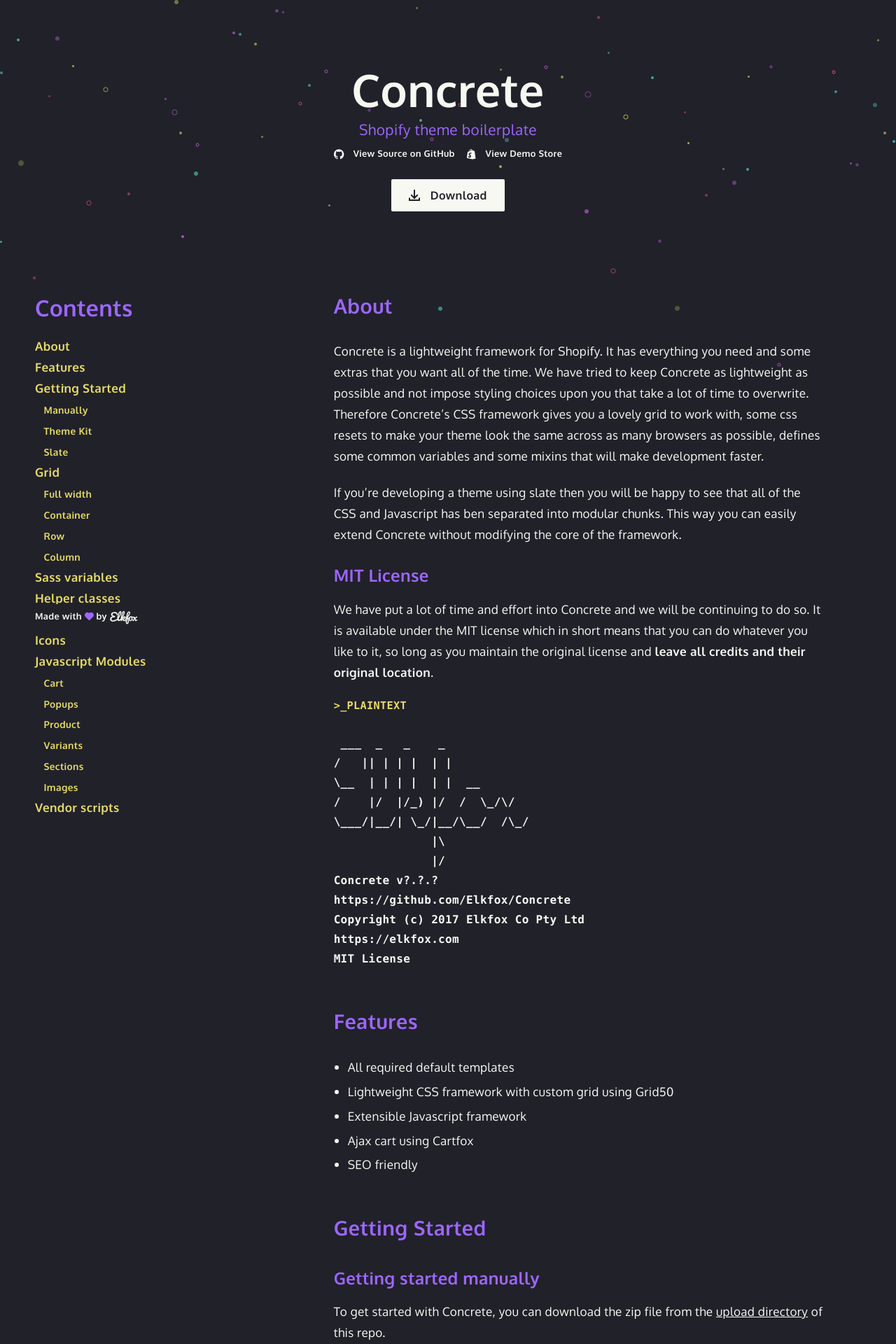
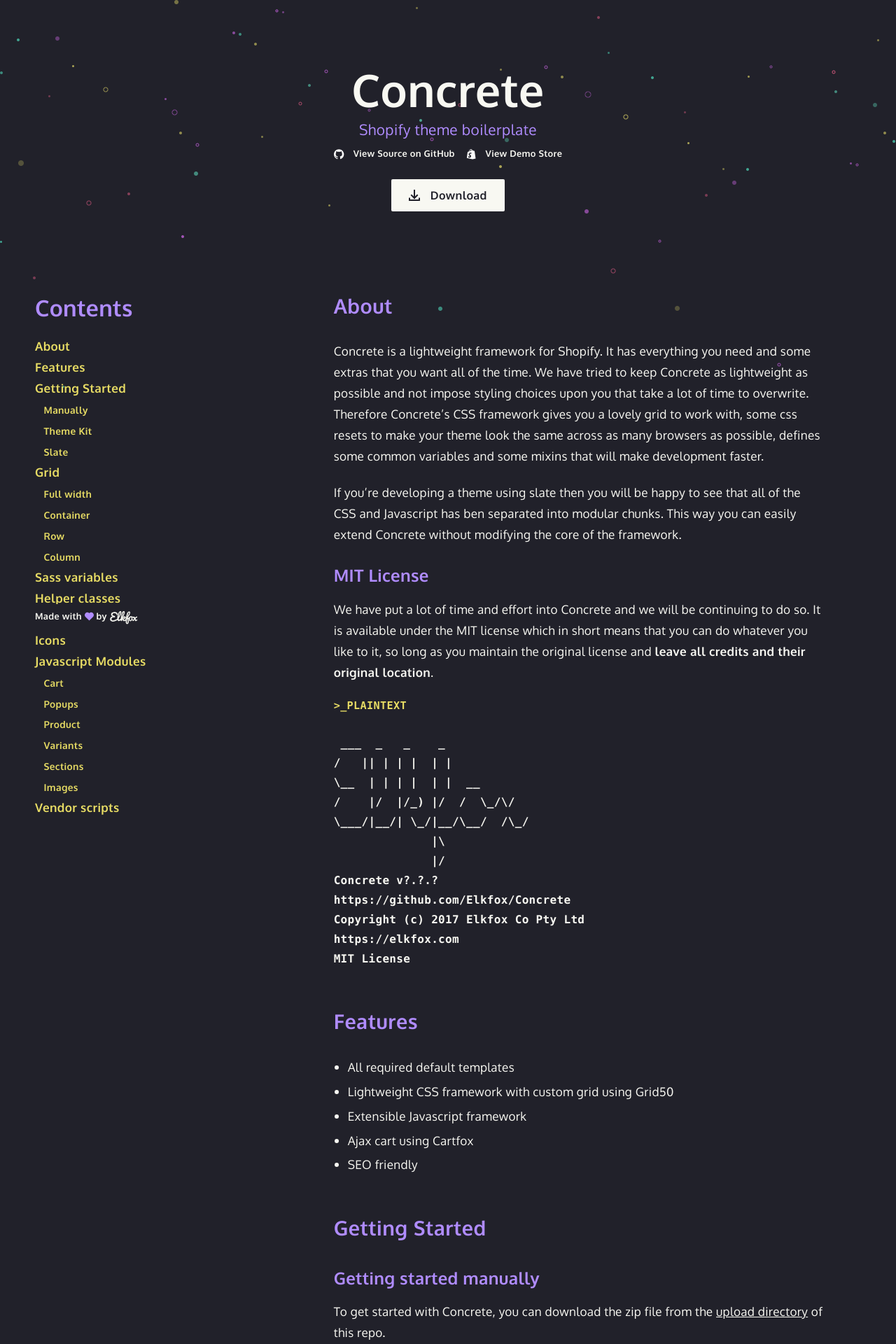
Before and after one commit to Elkfox/shopify-theme-framework, a Jekyll site: the page built from docs/index.md, in a window 1280 px wide. Shown: the top 1920 px of the page at 70% size. Built offline with Jekyll 4.4.1, drawn with Linux system fonts in a browser that asks for light colours; nearby versions of some CDN libraries.

Commit message:
docs - color tweaks

```diff
--- a/docs/_includes/head.html
+++ b/docs/_includes/head.html
@@ -29,5 +29,5 @@
   <script src="https://code.jquery.com/jquery-3.2.1.min.js" integrity="sha256-hwg4gsxgFZhOsEEamdOYGBf13FyQuiTwlAQgxVSNgt4=" crossorigin="anonymous"></script>
   <script src="{{ site.github.url }}/assets/js/scroll-spy.js"></script>
 </head>
-<body data-spy="scroll" data-target="#navbar-example" class="parallax" data-perspective="35">
-  <div class="body-wrapper parallax" data-perspective="30">
+<body data-spy="scroll" data-target="#navbar-example" class="parallax" data-perspective="40">
+  <div class="body-wrapper parallax" data-perspective="10">
--- a/docs/_sass/_additions.scss
+++ b/docs/_sass/_additions.scss
@@ -1,6 +1,6 @@
-.parallax {
-  transition: background-position-y 0.5s ease-out;
-}
+// .parallax {
+//   transition: background-position-y 0.5s ease-out;
+// }
 
 header {
   position: relative;
--- a/docs/assets/main.scss
+++ b/docs/assets/main.scss
@@ -11,14 +11,14 @@ $colorLightGray: #f8f8f2;
 $colorGray: #44475a;
 $colorDarkGray: #21212a;
 
-$colorPink: #9d67ff;
-$colorPurple: #E06CFC;
+$colorPink: #b08cff;
+$colorPurple: #854AA0;
 $colorCyan: #68C7ED;
 $colorBlue: #6272a4;
 $colorYellow: #E7DC64;
-$colorGreen: #50fa7b;
+$colorGreen: #5FE1C2;
 $colorOrange: #ffb86c;
-$colorRed: #ff5555;
+$colorRed: #F2608A;
 
 // Variables in use
 $colorOne: $colorPink;
```
